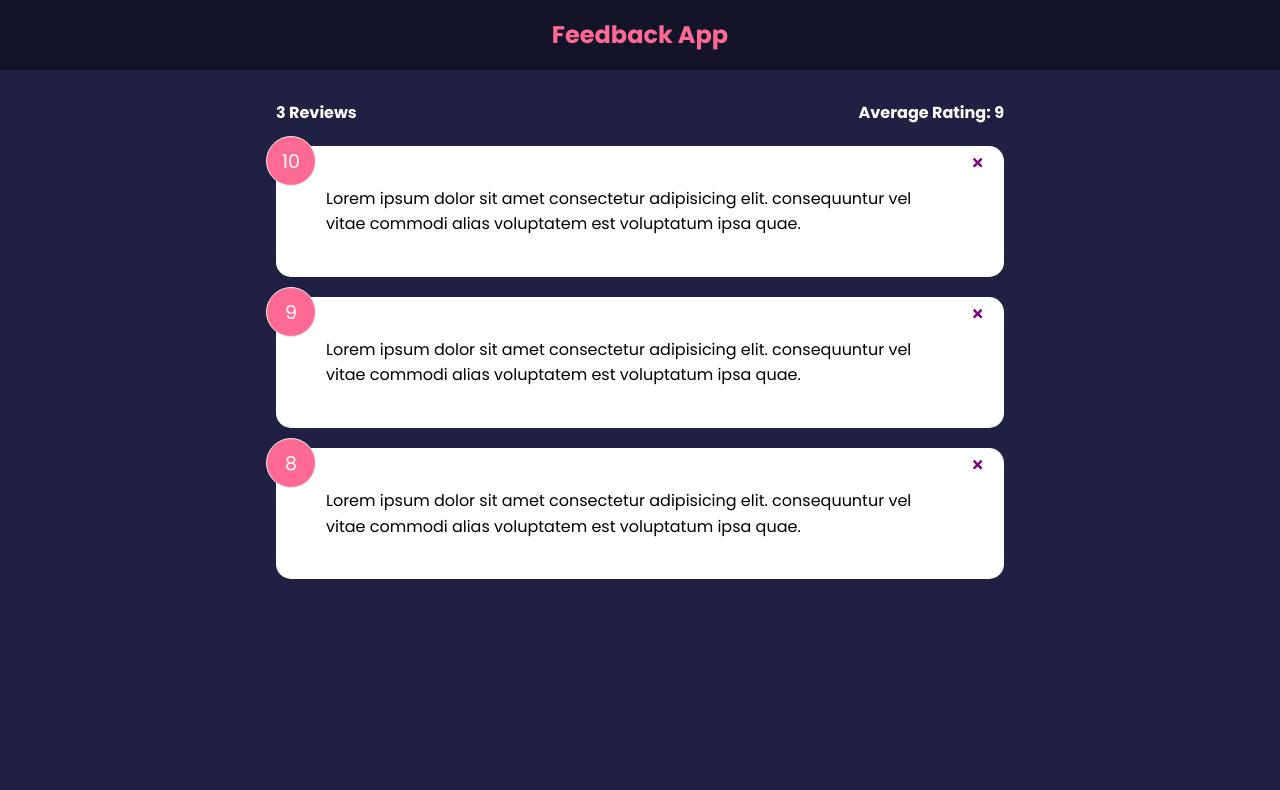
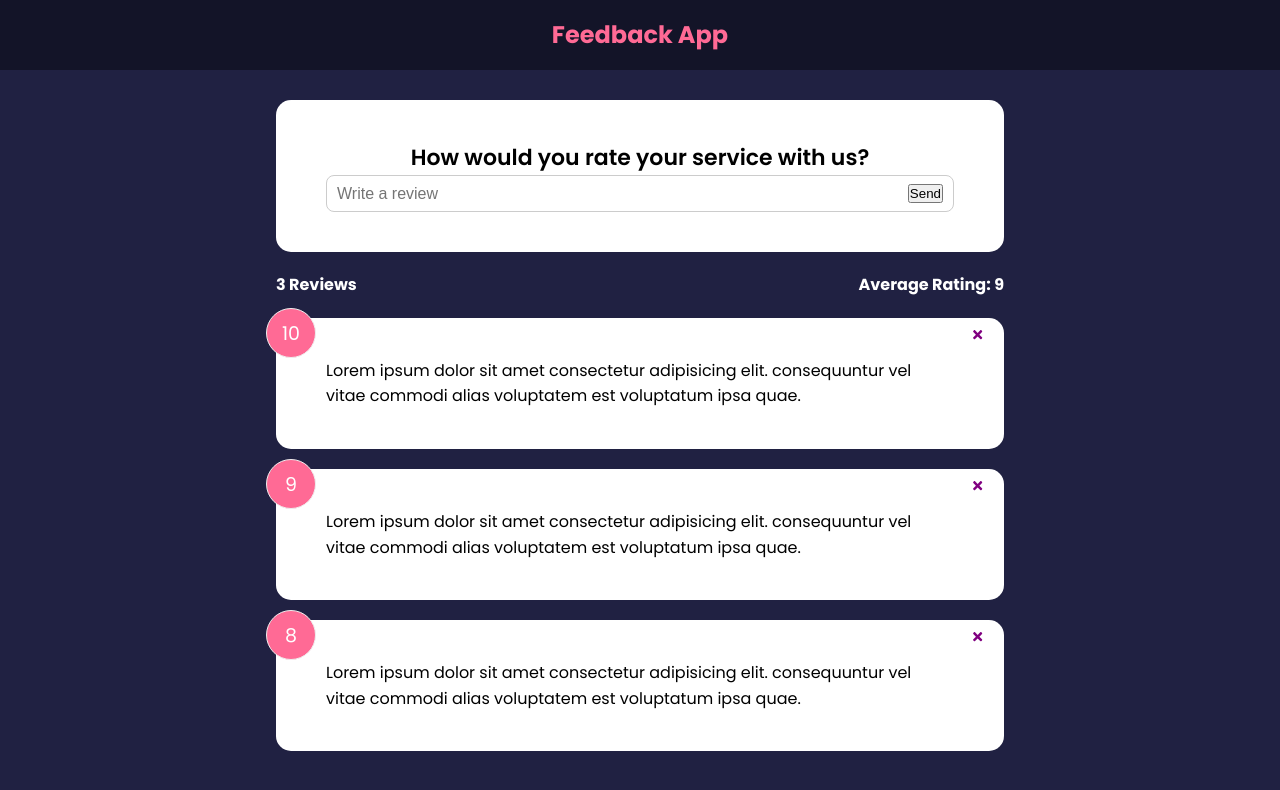
Before and after one commit to arpanp11/feedback-react-app, a React (Create React App) app: page / in a window 1280 px wide. Shown: the top 790 px of the page. Built offline with nearby package versions, Linux system fonts and the light colour scheme.

Commit message:
feedback form component added

```diff
--- a/src/App.js
+++ b/src/App.js
@@ -1,4 +1,5 @@
 import { useState } from 'react';
+import FeedbackForm from './components/FeedbackForm';
 
 import FeedbackList from './components/FeedbackList';
 import FeedbackStats from './components/FeedbackStats';
@@ -18,6 +19,7 @@
     <>
       <Header />
       <div className='container'>
+        <FeedbackForm />
         <FeedbackStats feedback={feedback} />
         <FeedbackList feedback={feedback} removeItem={deleteFeedback} />
       </div>
--- /dev/null
+++ b/src/components/FeedbackForm.jsx
@@ -0,0 +1,31 @@
+import { useState } from 'react';
+
+import Card from './shared/Card';
+
+function FeedbackForm() {
+  const [text, setText] = useState('');
+
+  const textChangeHandler = (e) => {
+    setText(e.target.value);
+  };
+
+  return (
+    <Card>
+      <form>
+        <h2>How would you rate your service with us?</h2>
+        {/* Todo: rating select component */}
+        <div className='input-group'>
+          <input
+            onChange={textChangeHandler}
+            type='text'
+            placeholder='Write a review'
+            value={text}
+          />
+          <button type='submit'>Send</button>
+        </div>
+      </form>
+    </Card>
+  );
+}
+
+export default FeedbackForm;
```
